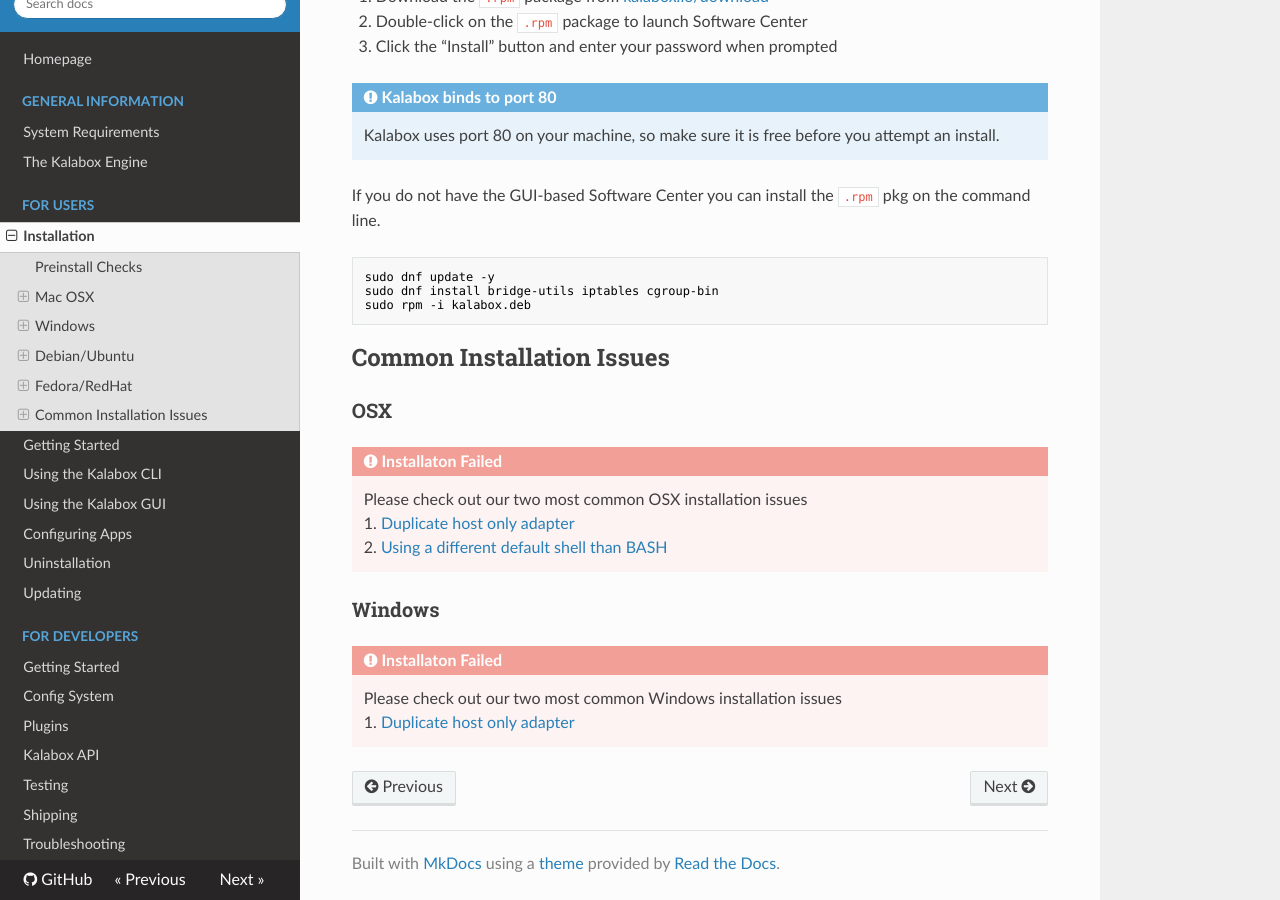
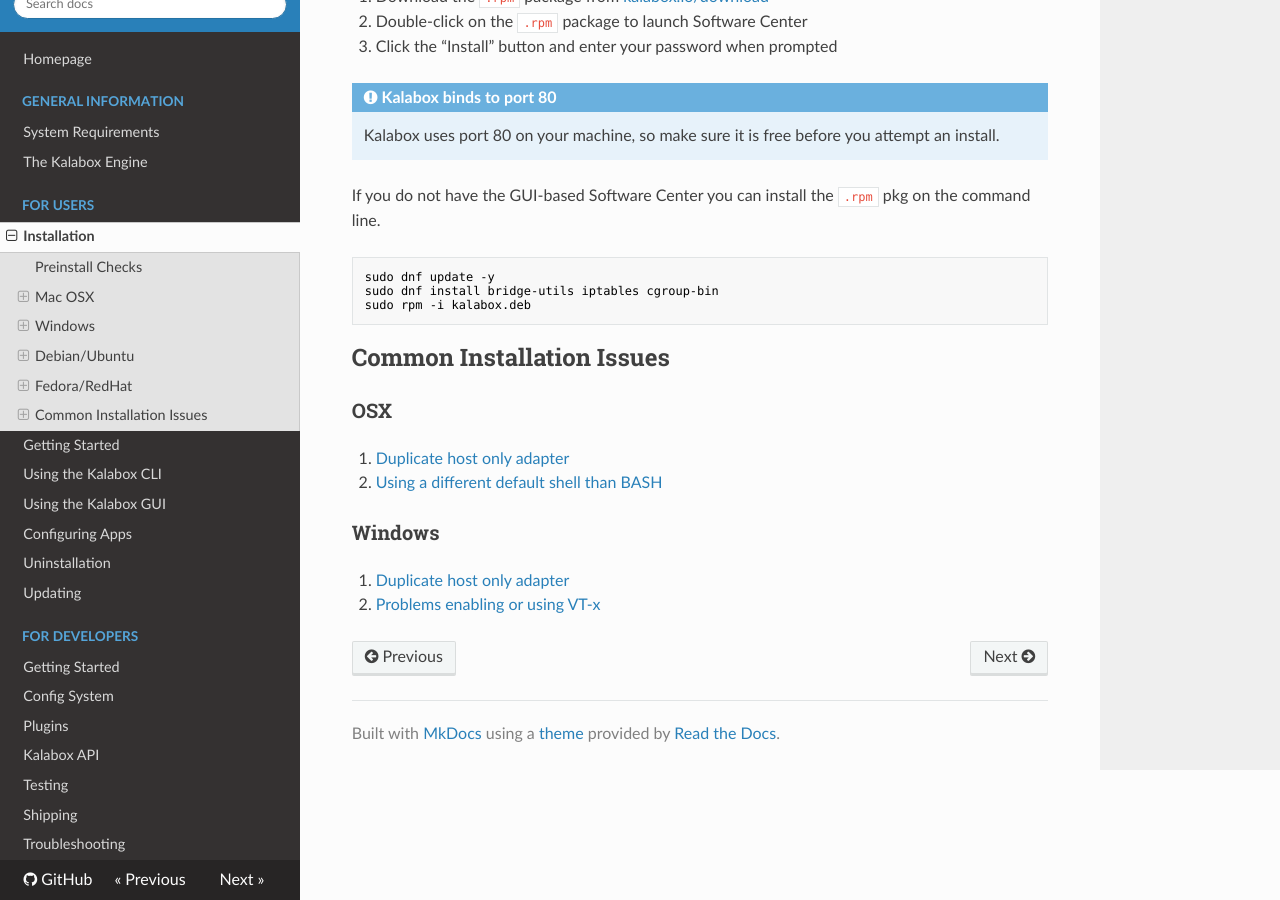
Before and after one commit to kalabox/kalabox, an MkDocs documentation site: the page built from docs/users/install.md, in a window 1280 px wide and 900 px high, scrolled down 1674 px. Built offline with MkDocs 1.6.1, drawn with Linux system fonts in a browser that asks for light colours; nearby versions of some CDN libraries; old or Windows-style settings are respelled for this version of MkDocs.

Commit message:
#1141: Add some documentation around VT-x

```diff
--- a/docs/users/install.md
+++ b/docs/users/install.md
@@ -81,13 +81,10 @@ Common Installation Issues
 
 ### OSX
 
-!!! danger "Installaton Failed"
-    Please check out our two most common OSX installation issues
-    1. [Duplicate host only adapter](./troubleshooting/#resolving-duplicate-host-only-adapters)
-    2. [Using a different default shell than BASH](https://github.com/kalabox/kalabox/issues/1343)
+1. [Duplicate host only adapter](./troubleshooting/#resolving-duplicate-host-only-adapters)
+2. [Using a different default shell than BASH](https://github.com/kalabox/kalabox/issues/1343)
 
 ### Windows
 
-!!! danger "Installaton Failed"
-    Please check out our two most common Windows installation issues
-    1. [Duplicate host only adapter](./troubleshooting/#resolving-duplicate-host-only-adapters)
+1. [Duplicate host only adapter](./troubleshooting/#resolving-duplicate-host-only-adapters)
+2. [Problems enabling or using VT-x](https://github.com/kalabox/kalabox/issues/1141)
```
Also changed, not shown: docs/general/sysreq.md (+1 -1 lines).
